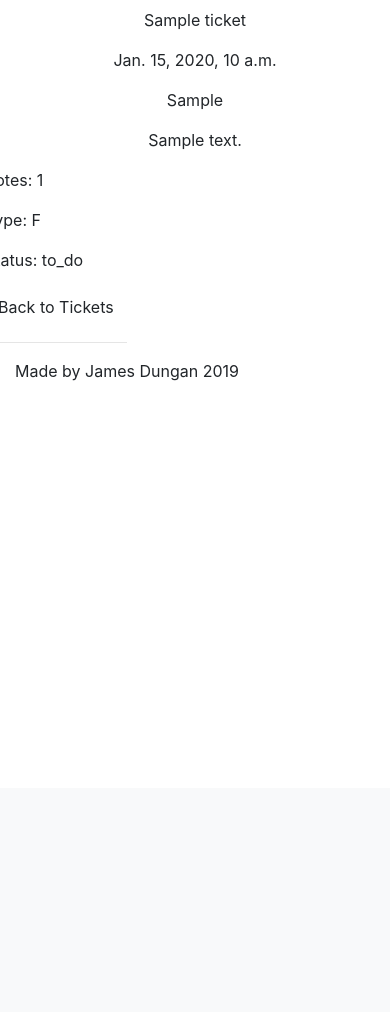
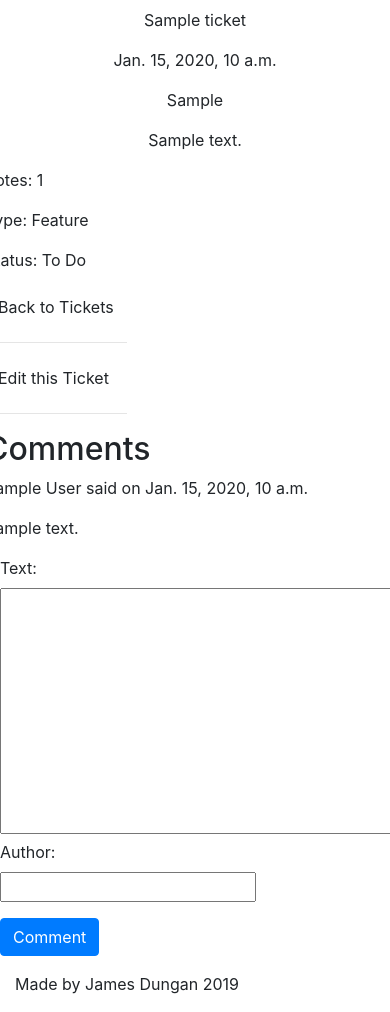
Before and after one commit to JamesDungan/full-stack-frameworks-django, a Django app: page /tickets/1/ in a window 390 px wide. Shown: the part 56-1068 px from the top of that part. Before the commit the page ends 844 px from the top of that part, so only its background shows below. Run offline with Django 3.2, Linux system fonts and the light colour scheme; tables that the repository leaves empty hold one stand-in row (Sample ...); the page is wider than the window, and the part outside it is not shown; some libraries are stand-ins or nearby versions.

Commit message:
created ticket forms and new url paths, amended ticket detail view and made new view to create or update ticketsalso ceated new templates

```diff
--- /dev/null
+++ b/tickets/forms.py
@@ -0,0 +1,12 @@
+from django import forms
+from .models import Ticket, Comment
+
+class CommentForm(forms.ModelForm):
+    class Meta:
+        model = Comment
+        fields = ['text', 'author']
+
+class TicketForm(forms.ModelForm):
+    class Meta:
+        model = Ticket
+        fields = ['title', 'text', 'ticket_type', 'created_by']
--- a/tickets/models.py
+++ b/tickets/models.py
@@ -3,19 +3,19 @@ from django.utils import timezone
 
 class Ticket(models.Model):
 
-    FEATURE = 'F'
-    BUG = 'B'
+    FEATURE = 'Feature'
+    BUG = 'Bug'
     TICKET_TYPE_CHOICES = (
         (FEATURE, 'Feature'),
         (BUG, 'Bug')
     )
-    TO_DO = 'to_do'
-    DOING = 'doing'
-    DONE = 'done'
+    TO_DO = 'To Do'
+    DOING = 'Doing'
+    DONE = 'Done'
     STATUS_CHOICES = (
-        (TO_DO,'to_do'),
-        (DOING,'doing'),
-        (DONE,'done')
+        (TO_DO,'To Do'),
+        (DOING,'Doing'),
+        (DONE,'Done')
     )
 
     title = models.CharField(max_length=254, default='')
--- a/tickets/templates/ticketdetail.html
+++ b/tickets/templates/ticketdetail.html
@@ -24,14 +27,16 @@
             <p><span class="boldtext">Status: </span>{{ ticket.status }}</p>
             <a href="{% url 'tickets' %}" class="btn btn-default">Back to Tickets</a>
             <hr>
+            <a href="{% url 'edit_ticket' ticket.id %}" class="btn btn-default">Edit this Ticket</a>
+            <hr>
         </div>
         <div class="col-xs-9">
-            {% if post.comment_set.all %}
+            {% if ticket.comment_set.all %}
                 <h2>Comments</h2>
                 <div class="comments">
-                    {% for comment in post.comment_set.all %}
+                    {% for comment in ticket.comment_set.all %}
                         <span>
-                            <p>{{ comment.author }}</p> said on {{ comment.created_date }}
+                            <p>{{ comment.author }} said on {{ comment.created_date }}</p>
                         </span>
                         <p>
                             {{ comment.text }}
@@ -41,5 +46,16 @@
             {% endif %}
         </div>
     </div>
+    <div class="row">
+        <form role="form" method="post" id="payment-form" action="{% url 'ticket_detail' ticket.id %}">
+        <div class="form-group col-md-6">
+            {{ form | as_bootstrap }}
+        </div>
+            {% csrf_token %}
+        <div class="form-group col-md-12">
+            <input class=" btn btn-primary" id="submit_payment_btn" name="comment" type="submit" value="Comment">
+        </div>
+        </form>
+    </div>
 
 {% endblock %}
--- a/tickets/templates/tickets.html
+++ b/tickets/templates/tickets.html
@@ -21,5 +21,8 @@
         </p>
     </div>
     {% endfor %}
+    <div class="form-group col-md-12">
+        <a href="{% url 'new_ticket' %}" class=" btn btn-primary" id="new_ticket_btn" name="new_ticket">Create New Ticket</a>
+    </div>
 </div>
 {% endblock %}
--- a/tickets/urls.py
+++ b/tickets/urls.py
@@ -1,8 +1,10 @@
 from django.urls import path, include
 from django.conf.urls import url
-from .views import all_tickets, ticket_detail
+from .views import all_tickets, ticket_detail, create_or_edit_ticket
 
 urlpatterns = [
     path('', all_tickets, name='tickets'),
     url(r'^(?P<pk>\d+)/$', ticket_detail, name='ticket_detail'),
+    path('new/', create_or_edit_ticket, name='new_ticket'),
+    url(r'^(?P<pk>\d+)/edit/$', create_or_edit_ticket, name='edit_ticket'),
 ]
--- a/tickets/views.py
+++ b/tickets/views.py
@@ -1,5 +1,6 @@
 from django.shortcuts import render, get_object_or_404, redirect
 from .models import Ticket, Comment
+from .forms import TicketForm, CommentForm
 
 def all_tickets(request):
     tickets = Ticket.objects.all()
@@ -7,4 +8,23 @@ def all_tickets(request):
 
 def ticket_detail(request, pk):
     ticket = get_object_or_404(Ticket, pk=pk)
-    return render(request, 'ticketdetail.html', {'ticket': ticket})
+    if request.method == 'POST':
+        form = CommentForm(request.POST or None)
+        if form.is_valid():
+           comment = form.save(commit=False)
+           comment.ticket_id = ticket.id
+           comment.save()
+    else:
+        form = CommentForm()
+    return render(request, 'ticketdetail.html', {'ticket': ticket, 'form':form})
+
+def create_or_edit_ticket(request, pk=None):
+    ticket = get_object_or_404(Ticket, pk=pk) if pk else None
+    if request.method == "POST":
+        form = TicketForm(request.POST, instance=ticket)
+        if form.is_valid():
+            ticket = form.save()
+            return redirect(ticket_detail, ticket.pk)
+    else:
+        form = TicketForm(instance=ticket)
+    return render(request, 'ticketform.html', {'form': form})
```
Also changed, not shown: other parts of tickets/templates/ticketdetail.html (+3 -0 lines), tickets/templates/ticketform.html (added, +13 -0 lines), tickets/migrations/0002_auto_20190125_1245.py (added).
